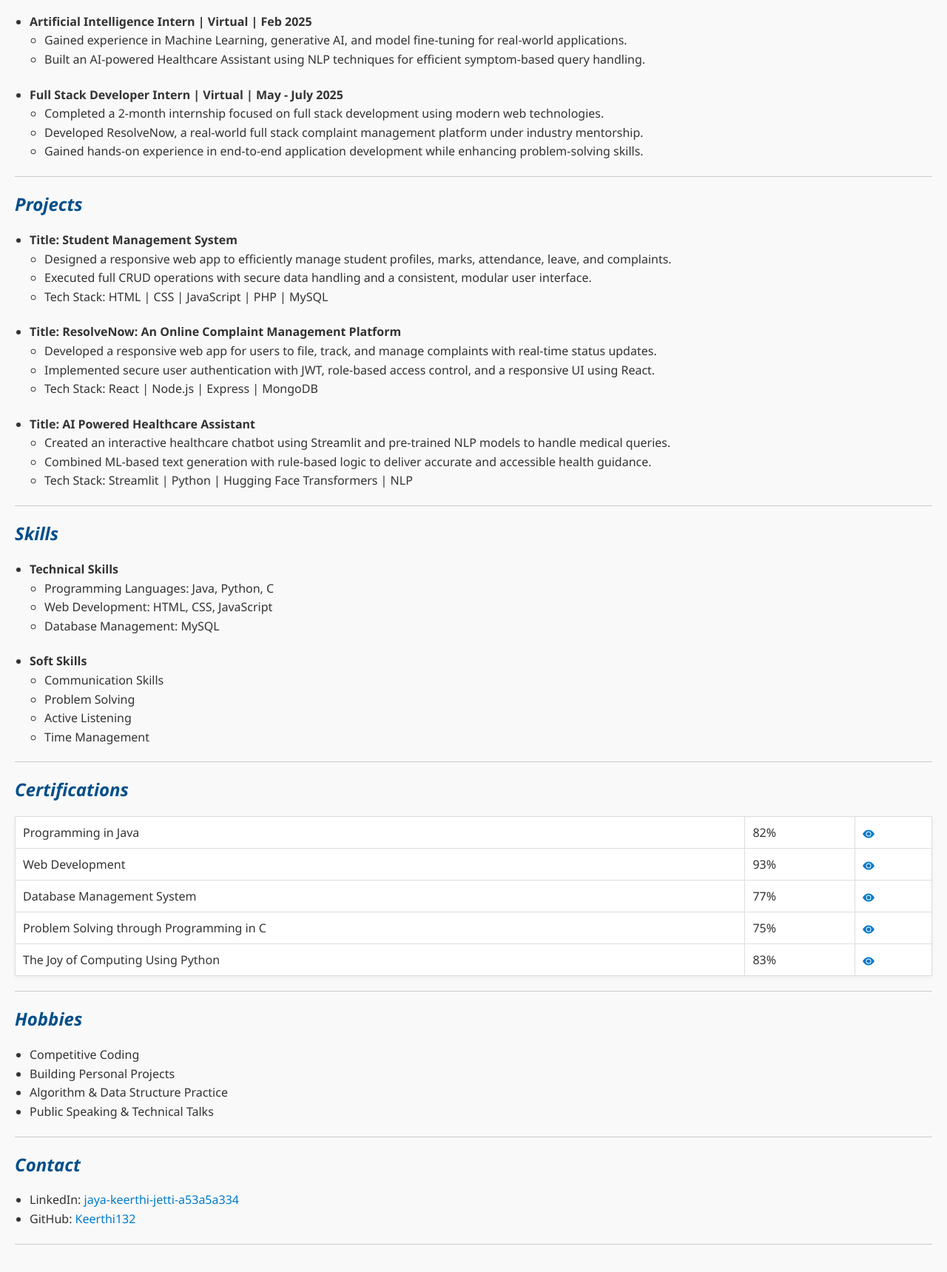
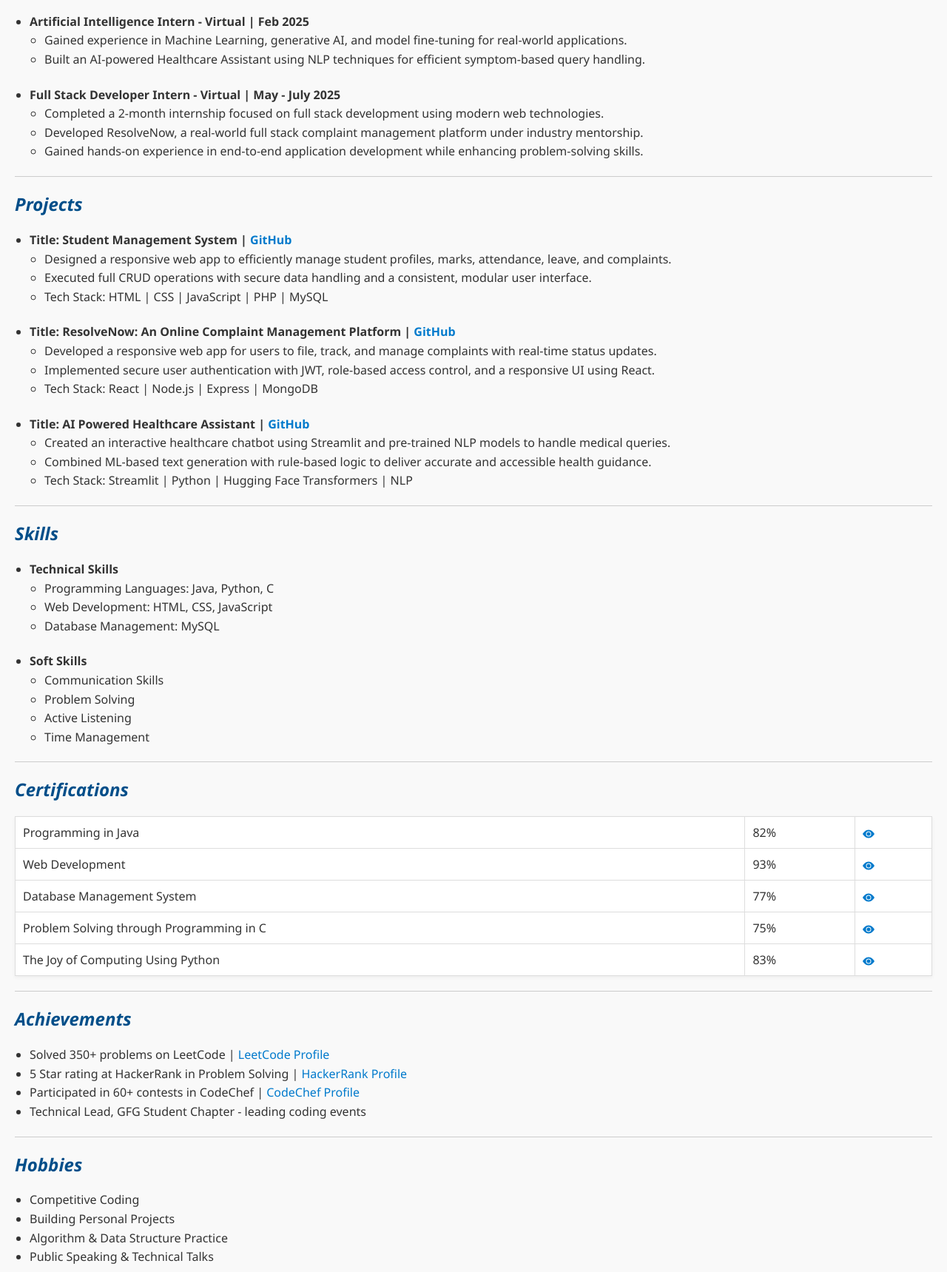
Before and after one commit to Keerthi132/my-portfolio, a plain HTML site: page resume/index.html in a window 1280 px wide. Shown: the part 685-2404 px from the top of the page at 74% size. Drawn offline with Linux system fonts and the light colour scheme.

Commit message:
Update index.html

```diff
--- a/resume/index.html
+++ b/resume/index.html
@@ -124,13 +124,13 @@
 
   <h2><i>Experience</i></h2>
   <ul>
-    <li><b>Artificial Intelligence Intern | Virtual | Feb 2025</b></li>
+    <li><b>Artificial Intelligence Intern - Virtual | Feb 2025</b></li>
     <ul type="circle">
       <li>Gained experience in Machine Learning, generative AI, and model fine-tuning for real-world applications.</li>
       <li>Built an AI-powered Healthcare Assistant using NLP techniques for efficient symptom-based query handling.</li>
     </ul><br/>
 
-    <li><b>Full Stack Developer Intern | Virtual | May - July 2025</b></li>
+    <li><b>Full Stack Developer Intern - Virtual | May - July 2025</b></li>
     <ul type="circle">
       <li>Completed a 2-month internship focused on full stack development using modern web technologies.</li>
       <li>Developed ResolveNow, a real-world full stack complaint management platform under industry mentorship.</li>
@@ -142,21 +142,21 @@
 
   <h2><i>Projects</i></h2>
   <ul>
-    <li><b>Title: Student Management System</b></li>
+    <li><b>Title: Student Management System | <a href="https://github.com/Keerthi132/Comprehensive-Student-Management-System">GitHub</a></b></li>
     <ul type="circle">
       <li>Designed a responsive web app to efficiently manage student profiles, marks, attendance, leave, and complaints.</li>
       <li>Executed full CRUD operations with secure data handling and a consistent, modular user interface.</li>
       <li>Tech Stack: HTML | CSS | JavaScript | PHP | MySQL</li>
     </ul><br/>
 
-    <li><b>Title: ResolveNow: An Online Complaint Management Platform</b></li>
+    <li><b>Title: ResolveNow: An Online Complaint Management Platform | <a href="https://github.com/Keerthi132/ResolveNow-Your-Platform-for-Online-Complaints">GitHub</a></b></li>
     <ul type="circle">
       <li>Developed a responsive web app for users to file, track, and manage complaints with real-time status updates.</li>
       <li>Implemented secure user authentication with JWT, role-based access control, and a responsive UI using React.</li>
       <li>Tech Stack: React | Node.js | Express | MongoDB</li>
     </ul><br/>
 
-    <li><b>Title: AI Powered Healthcare Assistant</b></li>
+    <li><b>Title: AI Powered Healthcare Assistant | <a href="https://github.com/Keerthi132/Ai-Powered-Health-Assistant">GitHub</a></b></li>
     <ul type="circle">
       <li>Created an interactive healthcare chatbot using Streamlit and pre-trained NLP models to handle medical queries.</li>
       <li>Combined ML-based text generation with rule-based logic to deliver accurate and accessible health guidance.</li>
@@ -249,6 +249,15 @@
   </table>
 
   <hr/>
+  <h2><i>Achievements</i></h2>
+  <ul>
+    <li>Solved 350+ problems on LeetCode | <a href="https://leetcode.com/u/jayakeerthi_13/">LeetCode Profile</a></li>
+    <li>5 Star rating at HackerRank in Problem Solving | <a href="https://www.hackerrank.com/profile/keerthi2004">HackerRank Profile</a></li>
+    <li>Participated in 60+ contests in CodeChef | <a href="https://www.codechef.com/users/keerthi_132">CodeChef Profile</a></li>
+    <li>Technical Lead, GFG Student Chapter - leading coding events</li>
+  </ul>
+
+  <hr/>
   <h2><i>Hobbies</i></h2>
   <ul>
     <li>Competitive Coding</li>
```
